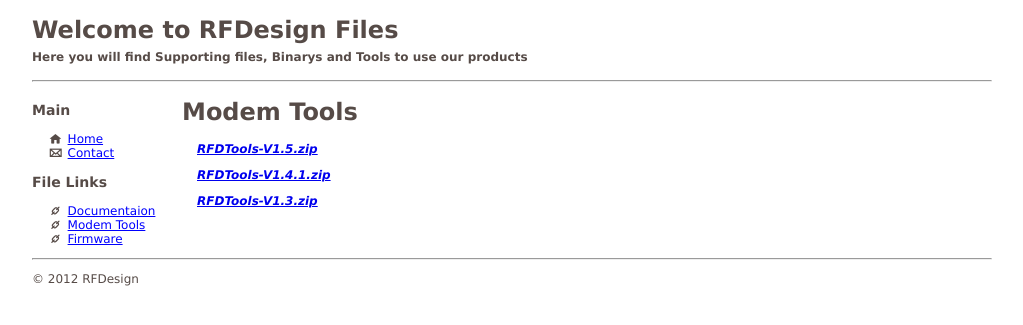
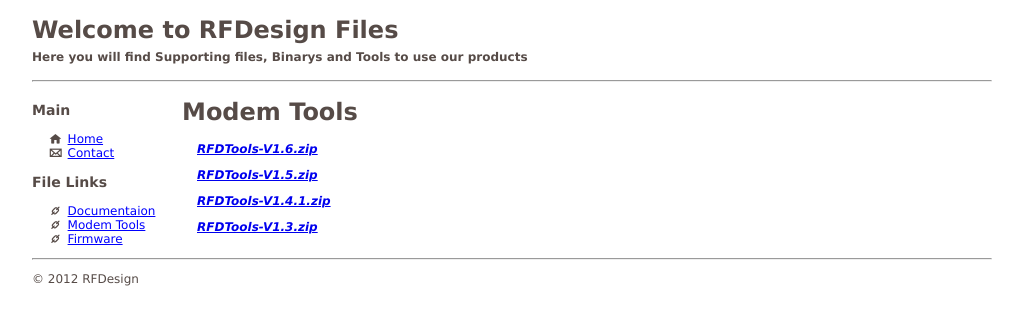
Before and after one commit to RFDesign/rfdesign.github.io, a Jekyll site: the page built from tools.html, in a window 1280 px wide. Shown: the top 325 px of the page, without its empty margins (26-1049 px from the left). Built offline with Jekyll 4.4.1, drawn with Linux system fonts in a browser that asks for light colours; Markdown is read by kramdown in place of the engine named in the settings.

Commit message:
Adding rfdtools v1.6 support for 868 modems and bug fix for reading settings

```diff
--- a/_data/tools.yml
+++ b/_data/tools.yml
@@ -1,3 +1,4 @@
+- file: RFDTools-V1.6.zip
 - file: RFDTools-V1.5.zip
 - file: RFDTools-V1.4.1.zip
 - file: RFDTools-V1.3.zip
```
Also changed, not shown: 1 other file.
